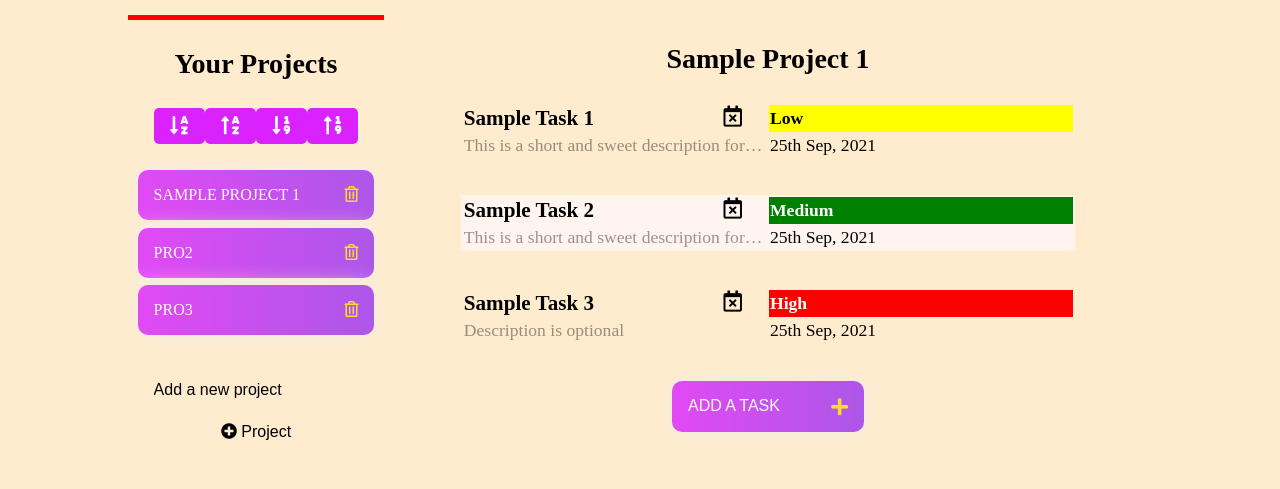
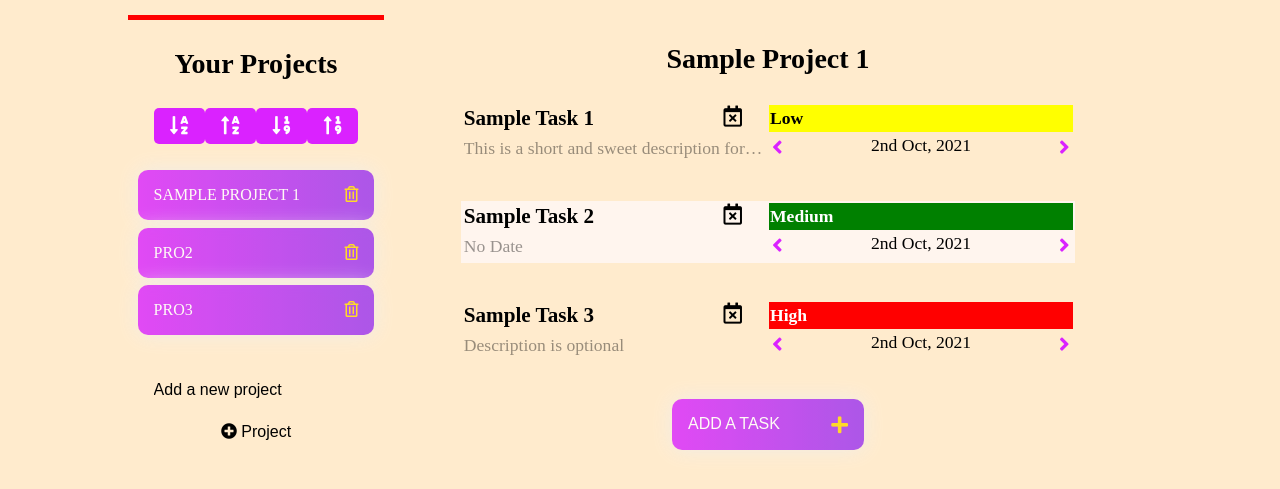
Before and after one commit to proAnkush/entudo, a website with bundled scripts: page dist/index.html in a window 1280 px wide. Shown: the part 81-570 px from the top of the page. Built offline with nearby package versions, Linux system fonts and the light colour scheme; a web font is replaced by a local one.

Commit message:
Change Date arrows complete.All task complete fix.

```diff
--- a/src/ProjectModule.js
+++ b/src/ProjectModule.js
@@ -16,8 +16,6 @@ var pSortStatus = "none";
 localStorage.setItem("newUser" ,"true");
 // {aa = alpha ascending}, {ad = alpha descending}, {na = numeric ascending}, {nd = numeric descending}, {none = "https://www.youtube.com/watch?v=dQw4w9WgXcQ"}
 
-
-
 var projects = JSON.parse(localStorage.getItem("projects")) || [];
 function initiateProjects(){
     if( (projects.length == 0) && (localStorage.getItem("newUser") == "true") ){
@@ -35,13 +33,12 @@ function getProjectByIndex(i) {
     }
 }
 
-
 function addSampleProject(){
     let sampleProject = new Project("Sample Project 1", 0);
     projects.push(sampleProject);
-    addTaskToProject("Sample Task 1", "This is a short and sweet description for the task", "low", new Date(), 0);
-    addTaskToProject("Sample Task 2", "This is a short and sweet description for the task", "medium", new Date(), 0);
-    addTaskToProject("Sample Task 3", "Description is optional", "high", new Date(), 0);
+    addTaskToProject("Sample Task 1", "This is a short and sweet description for the task", "low", null, 0);
+    addTaskToProject("Sample Task 2", "No Date", "medium", null, 0);
+    addTaskToProject("Sample Task 3", "Description is optional", "high", null, 0);
     projects.push(new Project("Pro2", projects.length));
     projects.push(new Project("Pro3", projects.length));
     loadProject();
@@ -168,6 +165,7 @@ function addTaskToProject(tName, tDesc, tPri, tDate, projI){
     let p = projects[projI];
     // get a empty index where the task will be added
     let tI = p.tasks.length;
+    console.log(tDate);
     // create the task
     let myTask = createNewTask(tName, tDesc, tPri, tDate, tI);
     // push this task to the project's task list
--- a/src/TaskModule.js
+++ b/src/TaskModule.js
@@ -1,5 +1,5 @@
 import {checkProjectComplete, getProjectByIndex, getProjectsArray, viewProject } from "./ProjectModule";
-import { format, addWeeks, parseISO, parse, formatRelative } from "date-fns";
+import { format, addWeeks, parseISO, parse, formatRelative, subDays, addDays } from "date-fns";
 class Todo{
     constructor(task, description, priority, date, index){
         this.task = task;
@@ -52,10 +52,14 @@ function createTaskTable(t){
     let trd = document.createElement("tr");
     let td1 = document.createElement("td");
     let td2 = document.createElement("td");
+    td2.setAttribute("data", t.index);
+
     td1.classList.add("taskDesc");
     td2.classList.add("date");
     td1.textContent = t.description || "No description provided";
-    td2.textContent = processTaskDate(t.date);
+    td2.appendChild(createDateCell(t));
+
+    td2.setAttribute("id", t.index+"date");
     taskDoneLoad(th1);
     trd.appendChild(td1);
     trd.appendChild(td2);
@@ -64,15 +68,75 @@ function createTaskTable(t){
 
     return table;
 }
-function processTaskDate(date){
-    if(date == ""){
-        return date = format(addWeeks(new Date(), 1), "do MMM, yyyy");
+
+
+function createDateCell(t){
+    let outspan = document.createElement("span");
+    outspan.style.display = "flex";
+
+    // subtractors
+    // let ll = document.createElement("span");
+    // ll.innerHTML = `<i class="fa fa-angle-double-left" aria-hidden="true"></i>`
+    // ll.style.padding = "3px";
+    // outspan.appendChild(ll);
+
+    let l = document.createElement("span");
+    l.classList.add("dateMods");
+    l.innerHTML = `<i class="fa fa-angle-left" aria-hidden="true"></i>`
+    l.style.padding = "3px";
+    l.onclick = function(){
+        subtractDate(t);
+    }
+
+    outspan.appendChild(l);
+
+    // date
+    let dateSpan = document.createElement("span");
+    dateSpan.textContent = processTaskDate(t.date, t);
+    dateSpan.style.width = "fit-content";
+    dateSpan.style.margin = "0px auto";
+
+    outspan.appendChild(dateSpan);
+
+    // adders
+    let r = document.createElement("span");
+    r.classList.add("dateMods");
+    r.innerHTML = `<i class="fa fa-angle-right" aria-hidden="true"></i>`
+    r.style.padding = "3px";
+    r.onclick = function(){
+        addDate(t);
+    }
+
+    outspan.appendChild(r);
+
+    return outspan;
+}
+
+function processTaskDate(date, t){
+    localStorage.setItem("projects", JSON.stringify(getProjectsArray()));
+    if(date == "" || date == null || date == undefined){
+        t.date = new Date(addWeeks(new Date(), 1));
+        return date = format(t.date, "do MMM, yyyy");
     }else{
-        date = new Date(date);
-        date = format(date, "do MMM, yyyy");
+        t.date = new Date(t.date)
+        date = format(new Date(date), "do MMM, yyyy") || format(parseISO(date), "do MMM, yyyy");
         return date;
     }
     // console.log(new Date(String(format(date, 'dd/MM/yyyy')).substring(0,2), String(format(date, 'dd/MM/yyyy')).substring(3,5),    String(format(date, 'dd/MM/yyyy')).substring(6,10)));
+}
+
+function subtractDate(t){
+    t.date = subDays(new Date(t.date), 1);
+    updateTaskDate(t);
+}
+function addDate(t){
+    t.date = addDays(new Date(t.date), 1);
+    updateTaskDate(t);
+}
+function updateTaskDate(t){
+    //upDate hehe
+    document.getElementById(t.index+"date").lastChild.remove();
+    document.getElementById(t.index+"date").appendChild(createDateCell(t));
 }
 
 function taskDoneLoad(th1){
```
Also changed, not shown: dist/index.html, dist/main.js, dist/style.css.
